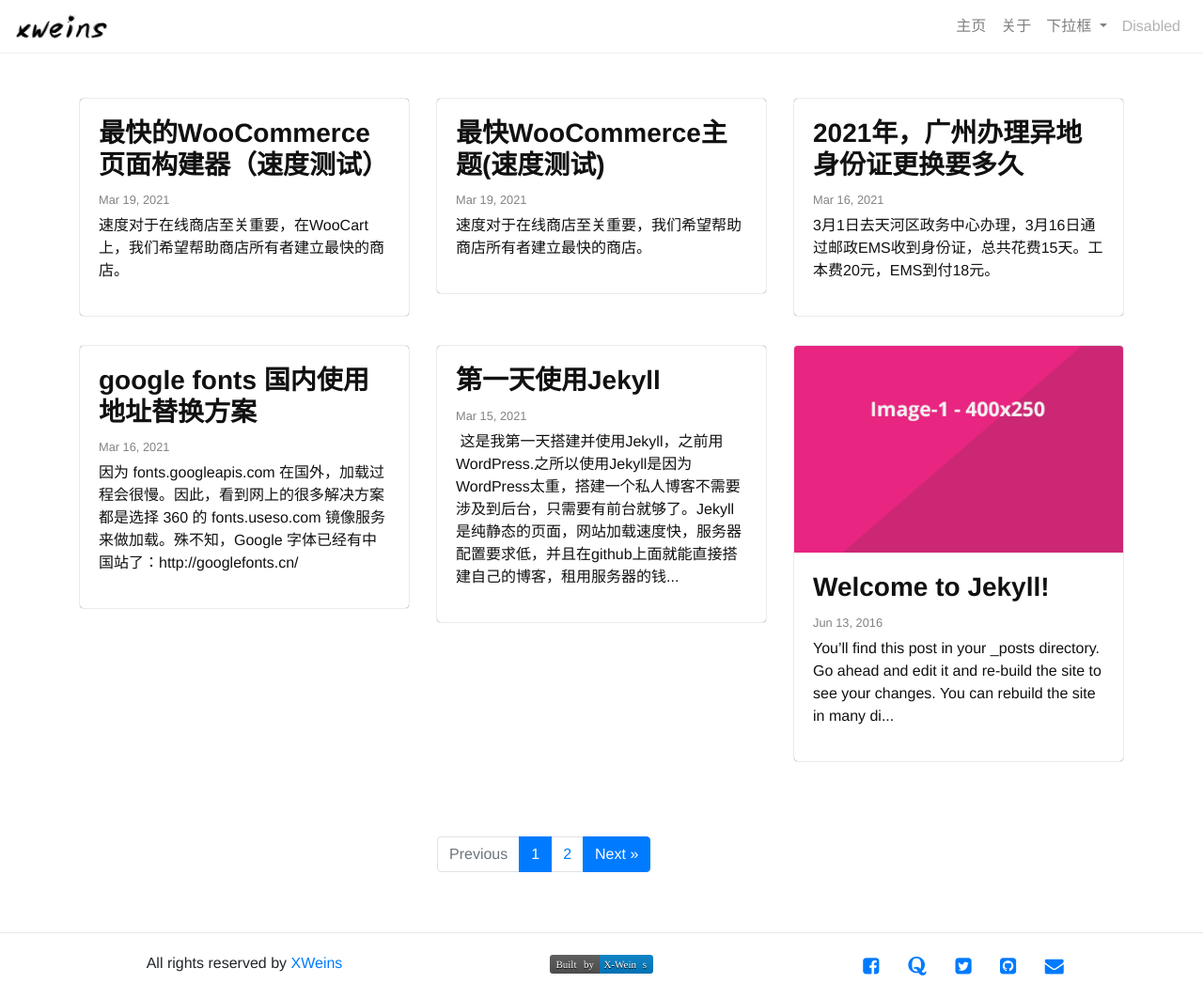
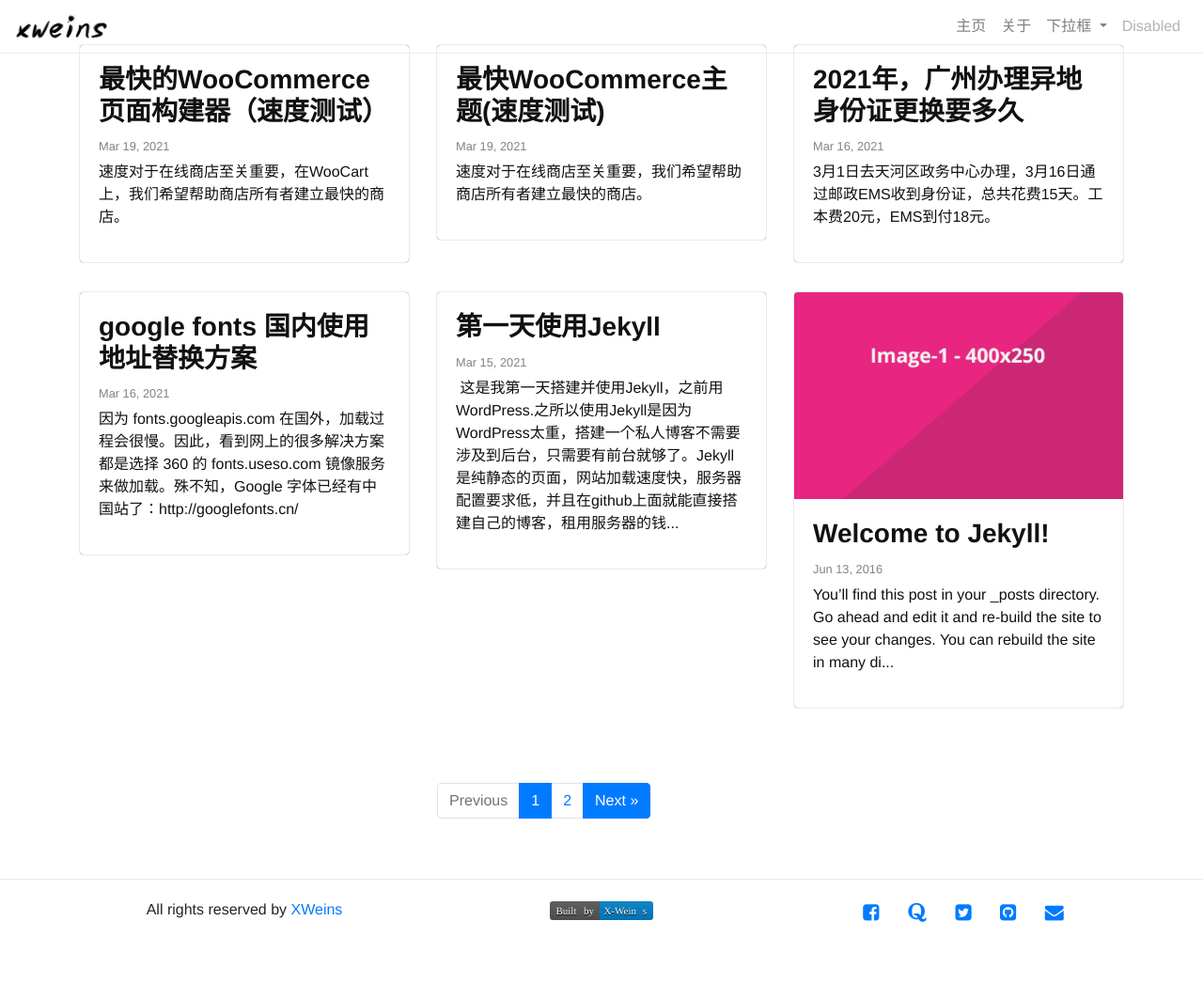
Before and after one commit to xlostpath/xlostway.github.io, a Jekyll site: the page built from index.html, in a window 1280 px wide and 1063 px high. Shown: the whole window at 94% size. Built offline with Jekyll 4.4.1, drawn with Linux system fonts in a browser that asks for light colours; some web fonts are replaced; the list of posts is cut into pages by our own code.

Commit message:
Customize navbar layout

```diff
--- a/_sass/_layout.scss
+++ b/_sass/_layout.scss
@@ -7,12 +7,21 @@
 .navbar {
   border-radius: 0;
   border-bottom: 1px solid #eee;
+  /* 添加导航栏布局属性 */
+  position: fixed;
+  z-index: 1;
+  width: 100%;
+}
+
+/* 导航栏背景色 */
+.bg-transparent {
+	background-color: #FAFAFA;
 }
 
 /* 自定义网站logo布局 */
 .index-logo-src {
 	width: 101px;
-	height: 33px
+	height: 33px;
 }
 
 img {
```
